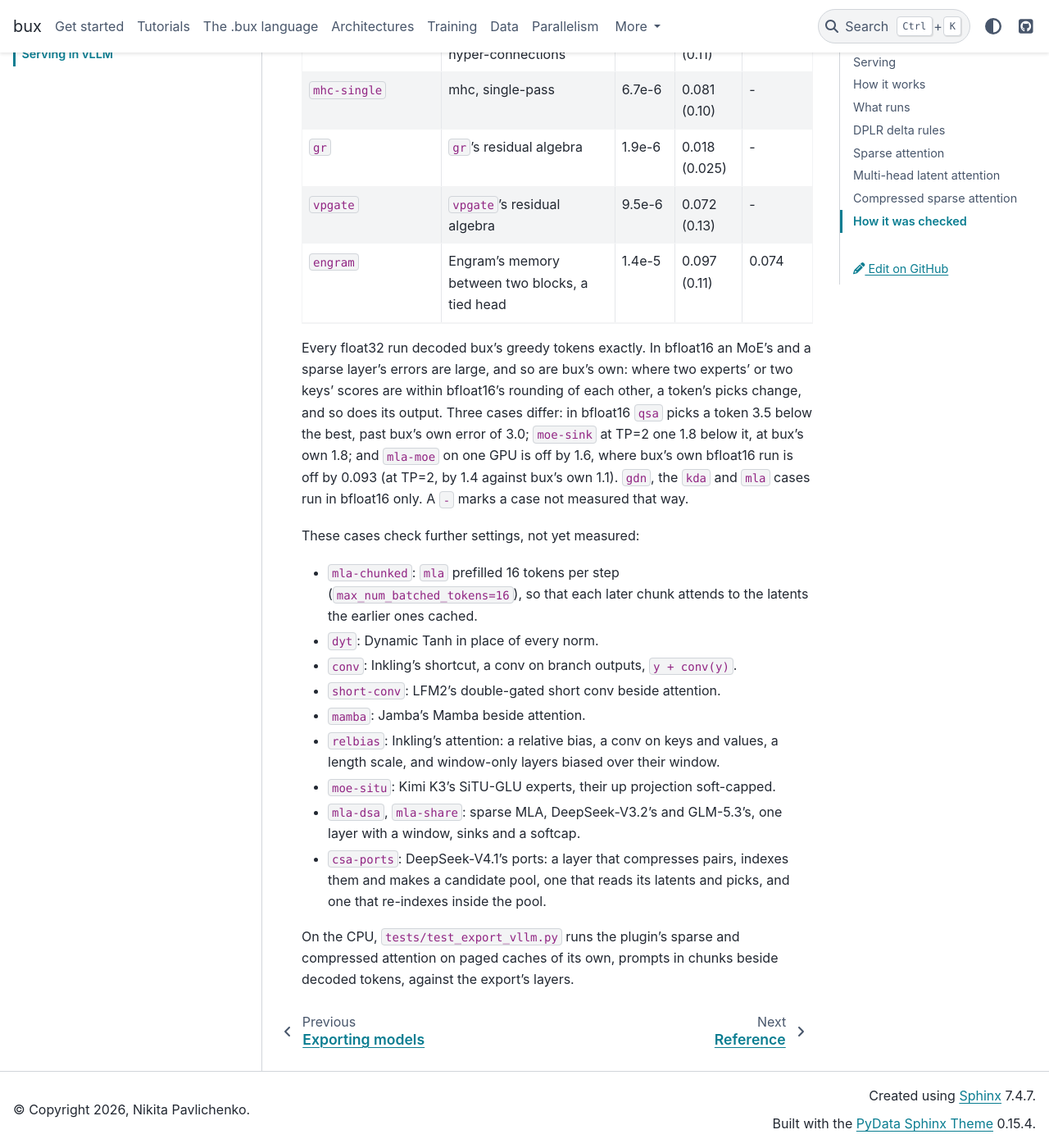
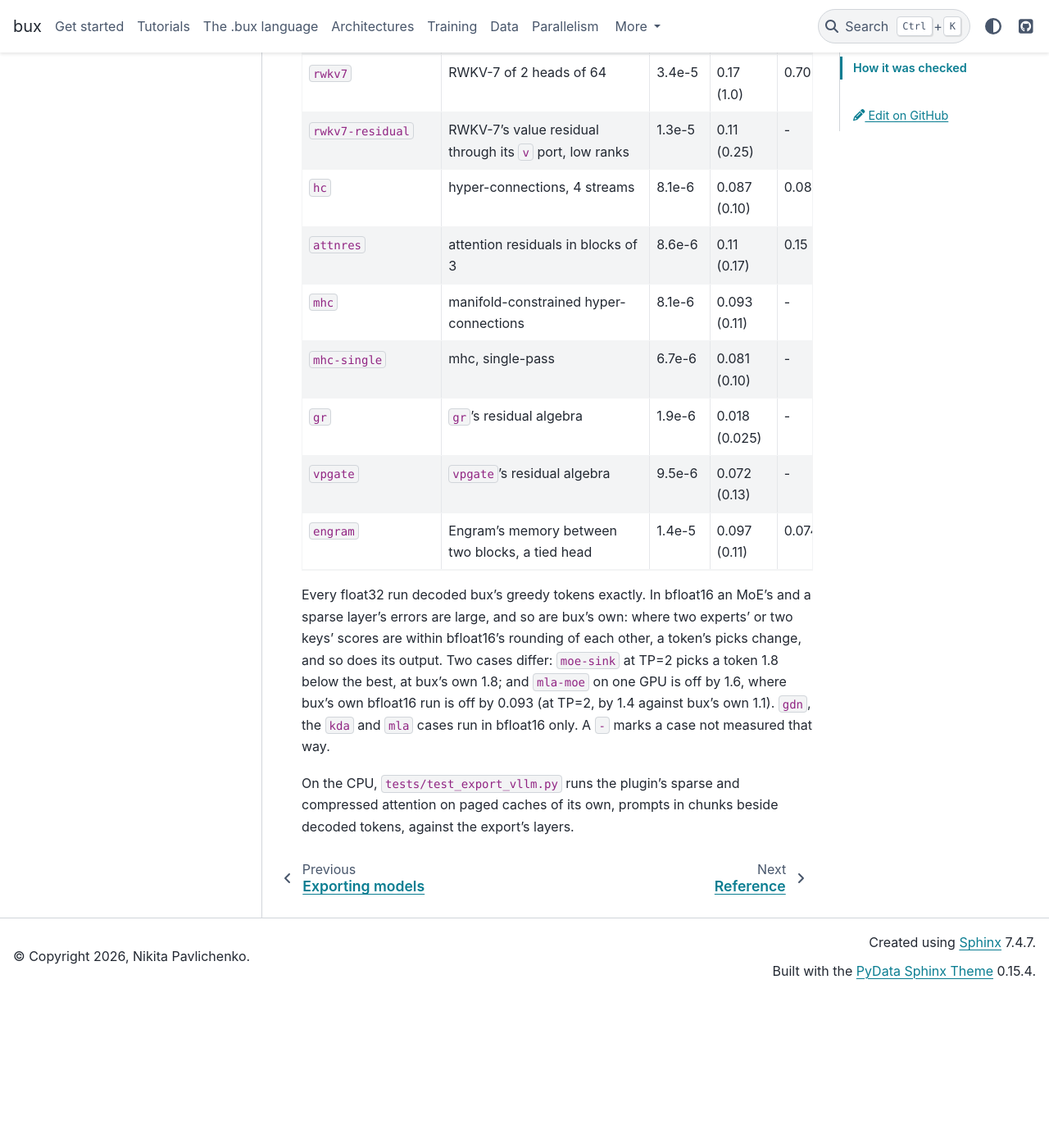
Before and after one commit to pilot7747/bux, a Sphinx documentation site: the page built from docs/export/vllm.md, in a window 1280 px wide and 1400 px high, scrolled down 17400 px. Shown: the whole window at 82% size. Built offline with Sphinx 7.4.7 and the PyData theme 0.15.4, drawn with Linux system fonts in a browser that asks for light colours; after the commit the page ends 18613 px from its top, so only the background shows below that; some of the changed text lies outside the part shown.

Commit message:
Docs: the vLLM plugin's parity table with the cases measured since on B300s: dyt, conv, short-conv, mamba, relbias, moe-situ, mla-chunked, mla-dsa, mla-share and csa-ports, and qsa, its picks now bux's within its error
Co-Authored-By: Claude Opus 5.5 <noreply@anthropic.com>

```diff
--- a/docs/export/vllm.md
+++ b/docs/export/vllm.md
@@ -168,8 +168,8 @@ ones, `--load-format dummy`, to time it.
 | the graph | everything; a shared MoE or recurrent layer may run only once per forward pass |
 
 Every other layer type is not in vLLM yet: among them the linear attentions
-`deltanet`, `gla` and `lightning`. Serve those models with
-transformers ([Exporting models](index.md)).
+`deltanet`, `gla` and `lightning`. Serve those models with transformers
+([Exporting models](index.md)).
 
 vLLM's own KDA layer gives every value head a q and a k head of its own. bux's
 `kda` shares one among a group of value heads, so the plugin runs vLLM's kernels in
@@ -399,29 +399,39 @@ parentheses is bux's own bfloat16 error, against the same reference:
 | `mqa` | one KV head (each rank's copy under TP), head dim 64, a head bias | 7.6e-6 | 0.062 (0.10) | - |
 | `graph` | a shared block run three times (three KV caches), taps, a sum, a scale, a linear | 1.1e-5 | 0.10 (0.10) | - |
 | `extras` | gates on attention (per channel, per head), an output norm, fused qkv, an embedding norm, a clamped SwiGLU, a capped relu2 MLP | 3.8e-6 | 0.043 (0.065) | - |
+| `dyt` | Dynamic Tanh in place of every norm | 9.5e-7 | 0.0030 (0.0035) | - |
 | `value-residual` | the `v` port: fixed, learned and convex value residuals | 7.6e-6 | 0.088 (0.11) | 0.089 |
 | `query-scale` | `power_scale` and `log_scale` on the queries, a gate's bias per head | 1.2e-5 | 0.13 (0.15) | - |
 | `qk-norm-all-heads` | QK-norm across all heads | 5.7e-6 | 0.057 (0.075) | - |
 | `kv-conv` | the conv on keys and values | 8.6e-6 | 0.12 (0.13) | 0.10 |
+| `conv` | Inkling's shortcut, a conv on branch outputs, `y + conv(y)` | 5.7e-6 | 0.055 (0.085) | - |
+| `short-conv` | LFM2's double-gated short conv beside attention | 6.7e-6 | 0.11 (0.13) | - |
 | `kv-share` | Hymba's cross-layer KV sharing: a windowed layer's keys and values read by the next one or two, a full layer's by one with a window of its own | 1.1e-5 | 0.13 (0.19) | 0.20 |
+| `relbias` | Inkling's attention: a relative bias, a conv on keys and values, a length scale, window-only layers biased over their window | 6.2e-6 | 0.080 (0.10) | 0.075 |
 | `dsa` | DSA's top 8 of the keys, a window, sinks and a softcap | 6.7e-6 | 2.4 (2.0) | 2.4 |
 | `dsa-conv` | an indexer beside the conv on keys and values, QK-norm, a gate, the `v` port | 6.2e-6 | 3.3 (3.1) | 3.3 |
 | `dsa-share` | DSA's picks shared through the `index` port with two layers, the last with a window | 7.2e-6 | 3.9 (4.2) | 3.9 |
 | `msa` | MSA's max-pooled blocks of 4, picks per group, plain dots, summed heads, the indexer's norm | 6.2e-6 | 3.5 (3.3) | 3.6 |
 | `msa-share` | MSA's picks shared through the `index` port | 8.1e-6 | 4.6 (4.7) | 4.7 |
-| `qsa` | QSA's mean-pooled blocks of 4, partial RoPE | 8.1e-6 | 4.4 (3.0), differs | - |
+| `qsa` | QSA's mean-pooled blocks of 4, partial RoPE | 8.1e-6 | 0.63 (3.1) | - |
 | `csa` | compressed sparse attention: groups of 4, a window of 16, the indexer's top 8, sinks | 6.7e-6 | 2.0 (1.2) | 0.62 |
 | `csa-latent` | DeepSeek-V4.1's wiring of csa: a window-only layer and one compressing pairs, a query latent, a grouped low-rank output | 6.2e-6 | 0.33 (0.88) | - |
+| `csa-ports` | DeepSeek-V4.1's ports: a layer that compresses pairs, indexes them and makes a candidate pool, one that reads its latents and picks, one that re-indexes inside the pool | 8.1e-6 | 0.87 (1.4) | - |
 | `mla` | MLA with a latent of 256 and 32 rotated dims (Triton's MLA) | - | 0.10 (0.10) | 0.097 |
 | `mla-moe` | the same MLA beside a sigmoid MoE | - | 1.6 (0.093), differs | 1.4 |
+| `mla-chunked` | the same MLA prefilled 16 tokens per step (`max_num_batched_tokens=16`), each later chunk attending to the latents the earlier ones cached | - | 0.078 (0.10) | 0.085 |
 | `mla-deepseek` | MLA at DeepSeek-V3's dims (FlashInfer's), a query latent, interleaved YaRN, a gate per head, an output norm | - | 0.089 (0.14) | - |
+| `mla-dsa` | sparse MLA, DeepSeek-V3.2's: an indexer, a window, sinks and a softcap | 6.7e-6 | 2.6 (2.7) | - |
+| `mla-share` | sparse MLA, GLM-5.3's: picks shared through the `index` port | 8.1e-6 | 3.3 (2.8) | - |
 | `moe` | a softmax router, unnormalized top-2 of 8, a gated shared expert | 6.7e-6 | 0.68 (1.2) | - |
 | `moe-grouped` | a sigmoid router, 4 groups, the aux-free bias, a scaling of 2.5 | 8.6e-6 | 2.1 (3.8) | 1.8 |
 | `moe-relu2` | a `sqrtsoftplus` router, plain relu2 experts | 5.7e-6 | 1.8 (1.4) | - |
 | `moe-clamped` | gpt-oss's experts (a `quick_gelu` gate, a limit, an offset, biases), a router bias | 5.7e-6 | 0.81 (0.72) | 0.83 |
+| `moe-situ` | Kimi K3's SiTU-GLU experts, their up projection soft-capped | 5.3e-6 | 0.70 (1.7) | - |
 | `moe-latent` | LatentMoE with its norms, a sigmoid router | 3.8e-6 | 1.9 (1.9) | 0.054 |
 | `moe-sink` | shared experts the router scores (`shared_expert_sink`) | 8.6e-6 | 2.3 (1.7) | 3.2, differs |
 | `moe-norm` | Muse Spark's experts: each one's output normalized before its weight, in a latent of 32 | 9.1e-6 | 1.7 (2.1) | 2.0 |
+| `mamba` | Jamba's Mamba beside attention | 9.5e-6 | 0.11 (0.14) | 0.096 |
 | `mamba2` | Mamba-2 of 16 heads in 2 groups, beside attention | 7.6e-6 | 0.078 (0.13) | 0.076 |
 | `gdn` | Gated DeltaNet of 2 q/k heads and 4 value heads, beside gated attention | - | 0.27 (0.23) | 0.28 |
 | `kda` | KDA of 2 q/k heads and 4 value heads, its gate's lower bound of -5 | - | 0.13 (0.24) | 0.19 |
@@ -442,29 +452,11 @@ parentheses is bux's own bfloat16 error, against the same reference:
 Every float32 run decoded bux's greedy tokens exactly. In bfloat16 an MoE's and a
 sparse layer's errors are large, and so are bux's own: where two experts' or two
 keys' scores are within bfloat16's rounding of each other, a token's picks change,
-and so does its output. Three cases differ: in bfloat16 `qsa` picks a token 3.5
-below the best, past bux's own error of 3.0; `moe-sink` at TP=2 one 1.8 below it, at
-bux's own 1.8; and `mla-moe` on one GPU is off by 1.6, where bux's own bfloat16 run
-is off by 0.093 (at TP=2, by 1.4 against bux's own 1.1).
+and so does its output. Two cases differ: `moe-sink` at TP=2 picks a token 1.8
+below the best, at bux's own 1.8; and `mla-moe` on one GPU is off by 1.6, where
+bux's own bfloat16 run is off by 0.093 (at TP=2, by 1.4 against bux's own 1.1).
 `gdn`, the `kda` and `mla` cases run in bfloat16 only. A `-` marks a case not
 measured that way.
-
-These cases check further settings, not yet measured:
-
-- `mla-chunked`: `mla` prefilled 16 tokens per step (`max_num_batched_tokens=16`),
-  so that each later chunk attends to the latents the earlier ones cached.
-- `dyt`: Dynamic Tanh in place of every norm.
-- `conv`: Inkling's shortcut, a conv on branch outputs, `y + conv(y)`.
-- `short-conv`: LFM2's double-gated short conv beside attention.
-- `mamba`: Jamba's Mamba beside attention.
-- `relbias`: Inkling's attention: a relative bias, a conv on keys and values, a
-  length scale, and window-only layers biased over their window.
-- `moe-situ`: Kimi K3's SiTU-GLU experts, their up projection soft-capped.
-- `mla-dsa`, `mla-share`: sparse MLA, DeepSeek-V3.2's and GLM-5.3's, one layer with
-  a window, sinks and a softcap.
-- `csa-ports`: DeepSeek-V4.1's ports: a layer that compresses pairs, indexes them
-  and makes a candidate pool, one that reads its latents and picks, and one that
-  re-indexes inside the pool.
 
 On the CPU, `tests/test_export_vllm.py` runs the plugin's sparse and compressed
 attention on paged caches of its own, prompts in chunks beside decoded tokens,
```
